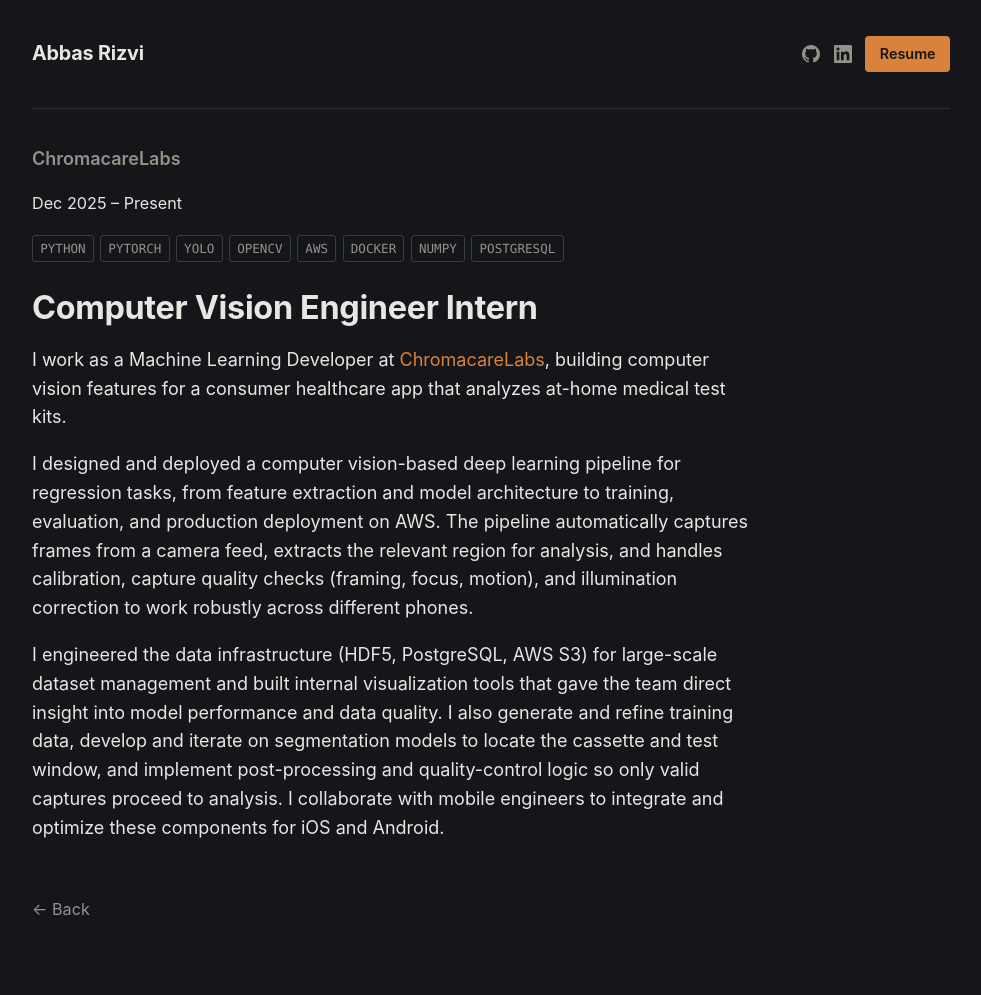
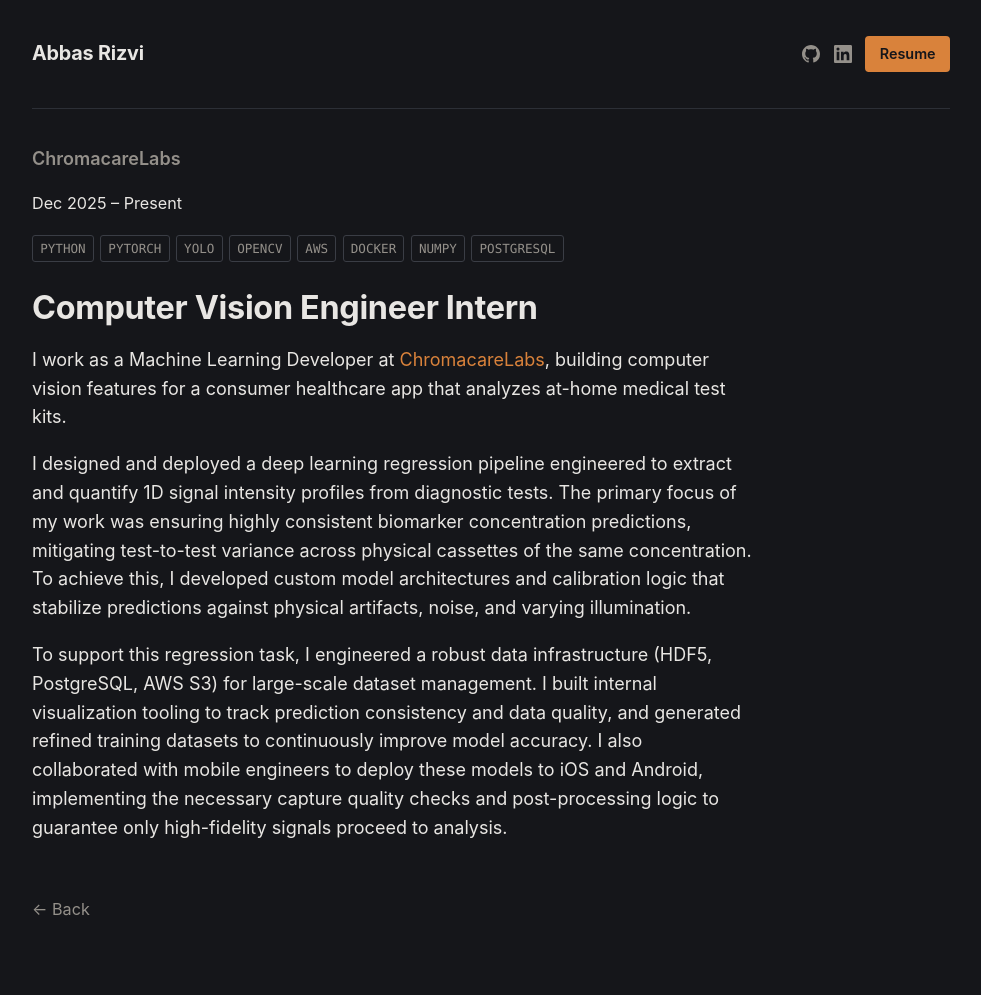
Before and after one commit to wowow2/wowow2.github.io, a Jekyll site: the page built from _pages/cv-internship.md, in a window 1280 px wide. Shown: the whole page, without its empty margins (149-1130 px from the left). Built offline with Jekyll 4.4.1, drawn with Linux system fonts in a browser that asks for light colours.

Commit message:
Revise internship description for clarity and detail

```diff
--- a/_pages/cv-internship.md
+++ b/_pages/cv-internship.md
@@ -4,18 +4,8 @@ layout: experience
 permalink: /Chromacare-Internship/
 ---
 
-I work as a Machine Learning Developer at [ChromacareLabs](https://chromacarelabs.com/),
-building computer vision features for a consumer healthcare app that analyzes at-home medical test kits.
+I work as a Machine Learning Developer at [ChromacareLabs](https://chromacarelabs.com/), building computer vision features for a consumer healthcare app that analyzes at-home medical test kits.
 
-I designed and deployed a computer vision-based deep learning pipeline for regression
-tasks, from feature extraction and model architecture to training, evaluation, and production
-deployment on AWS. The pipeline automatically captures frames from a camera feed, extracts the
-relevant region for analysis, and handles calibration, capture quality checks (framing, focus, motion),
-and illumination correction to work robustly across different phones.
+I designed and deployed a deep learning regression pipeline engineered to extract and quantify 1D signal intensity profiles from diagnostic tests. The primary focus of my work was ensuring highly consistent biomarker concentration predictions, mitigating test-to-test variance across physical cassettes of the same concentration. To achieve this, I developed custom model architectures and calibration logic that stabilize predictions against physical artifacts, noise, and varying illumination.
 
-I engineered the data infrastructure (HDF5, PostgreSQL, AWS S3) for large-scale dataset management
-and built internal visualization tools that gave the team direct insight into model performance
-and data quality. I also generate and refine training data, develop and iterate on segmentation
-models to locate the cassette and test window, and implement post-processing and quality-control
-logic so only valid captures proceed to analysis. I collaborate with mobile engineers to integrate
-and optimize these components for iOS and Android.
+To support this regression task, I engineered a robust data infrastructure (HDF5, PostgreSQL, AWS S3) for large-scale dataset management. I built internal visualization tooling to track prediction consistency and data quality, and generated refined training datasets to continuously improve model accuracy. I also collaborated with mobile engineers to deploy these models to iOS and Android, implementing the necessary capture quality checks and post-processing logic to guarantee only high-fidelity signals proceed to analysis.
```
